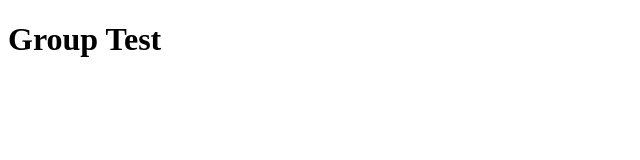
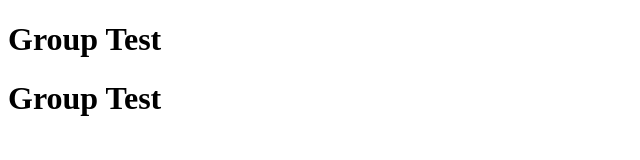
Before and after one commit to TrivoGroup/test, a plain HTML site: page index.html in a window 1280 px wide. Shown: the whole page, without its empty margins (0-640 px from the left). Drawn offline with Linux system fonts and the light colour scheme.

Commit message:
Update index.html

```diff
--- a/index.html
+++ b/index.html
@@ -7,5 +7,6 @@
 </head>
 <body>
     <h1>Group Test</h1>
+    <h1>Group Test</h1>
 </body>
 </html>
```
